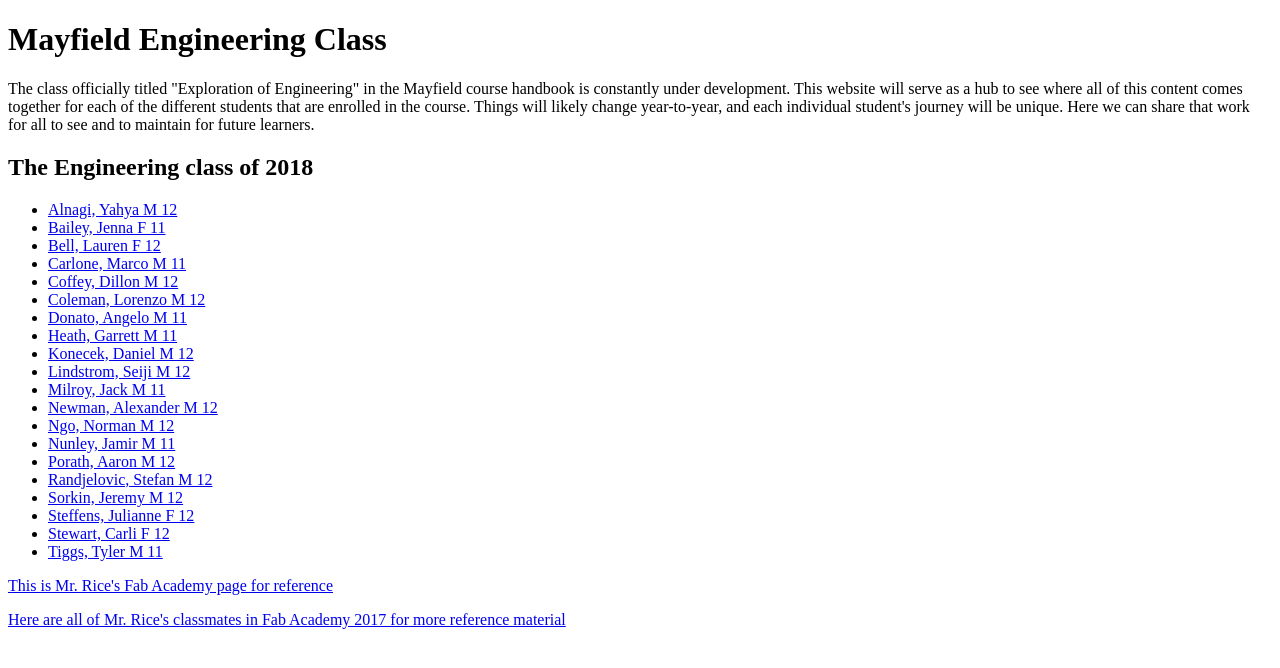
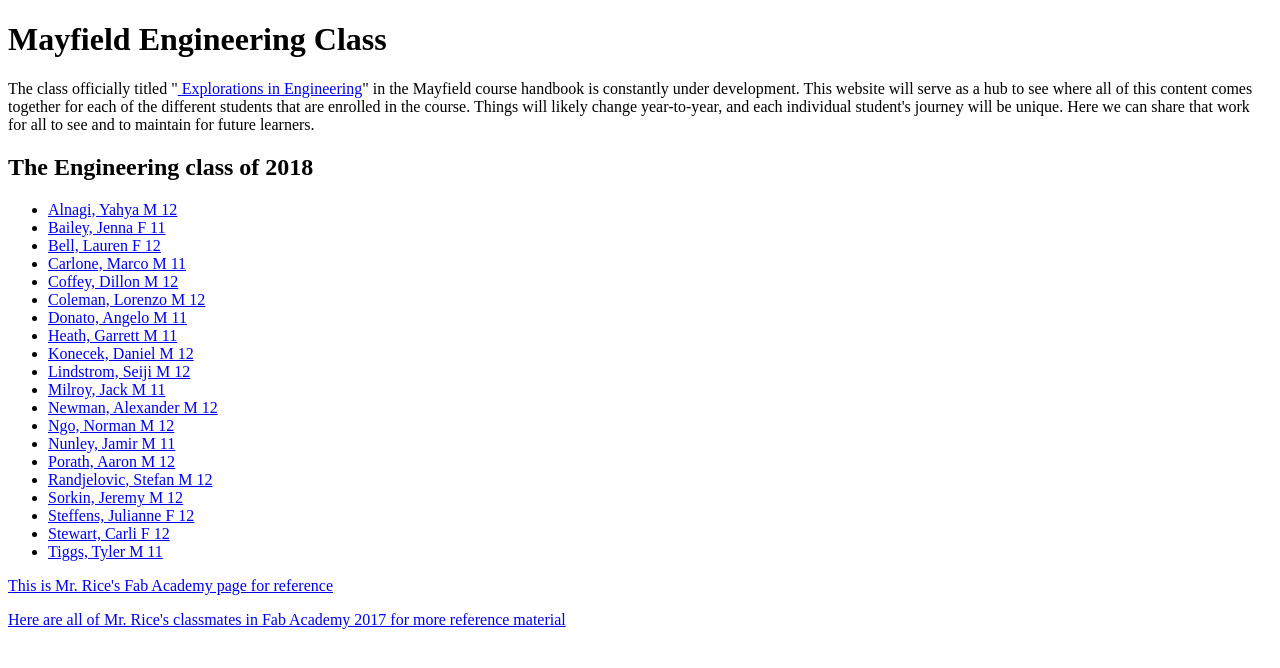
Before and after one commit to marcocarlone2/Open-Class-Website, a plain HTML site: page index.html in a window 1280 px wide. Drawn offline with Linux system fonts and the light colour scheme.

Commit message:
Update index.html

```diff
--- a/index.html
+++ b/index.html
@@ -6,11 +6,12 @@
     <body>
         <h1>Mayfield Engineering Class</h1>
         <p>
-          The class officially titled "Exploration of Engineering" in the Mayfield course handbook
-          is constantly under development. This website will serve as a hub to see where all of this content
-          comes together for each of the different students that are enrolled in the course. Things will
-          likely change year-to-year, and each individual student's journey will be unique. Here we can share
-          that work for all to see and to maintain for future learners.
+          The class officially titled "<a href='http://www.mayfieldschools.org/Downloads/Course%20Catalog%20-%202015-2016.pdf'>
+          Explorations in Engineering</a>" in the Mayfield course handbook is constantly under development.
+          This website will serve as a hub to see where all of this content comes together for each of the
+          different students that are enrolled in the course. Things will likely change year-to-year, and
+          each individual student's journey will be unique. Here we can share that work for all to see and
+          to maintain for future learners.
         </p>
         <h2>The Engineering class of 2018</h2>
         <ul>
```
